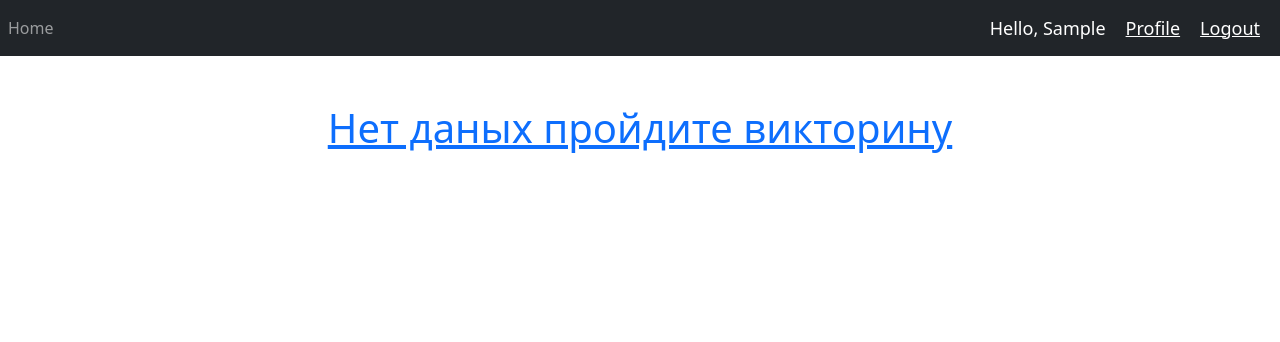
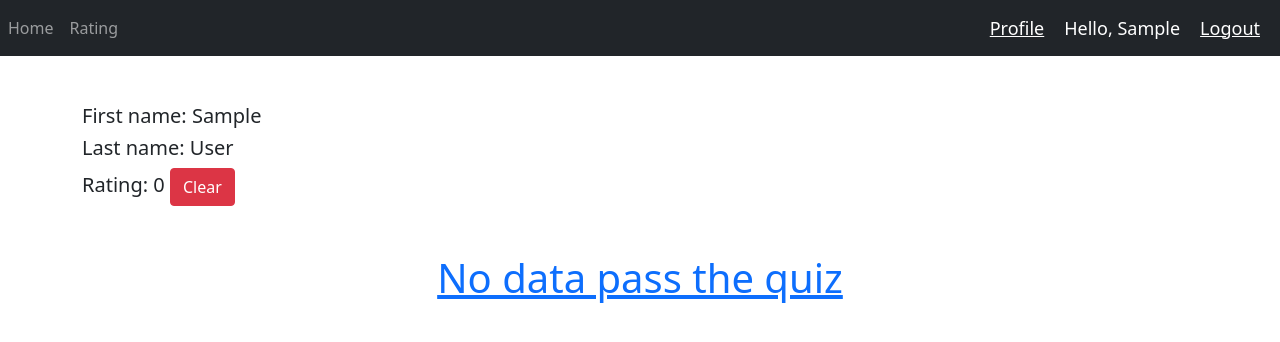
Before and after one commit to OleksiiMartseniuk/Quiz_Web_Application, a Django app: page /profile/ in a window 1280 px wide. Shown: the top 342 px of the page. Run offline with Django 3.2, Linux system fonts and the light colour scheme; the visitor is signed in with stand-in values (Sample User, id 1); data comes from the database, SQL or seed files in the repository.

Commit message:
add rating

```diff
--- a/quiz/admin.py
+++ b/quiz/admin.py
@@ -1,5 +1,5 @@
 from django.contrib import admin
-from .models import Quiz, Question, Answer, Marks_Of_User
+from .models import Quiz, Question, Answer, Marks_Of_User, Rating
 
 admin.site.register(Quiz)
 
@@ -15,3 +15,4 @@ class QuestionAdmin(admin.ModelAdmin):
 admin.site.register(Question, QuestionAdmin)
 admin.site.register(Answer)
 admin.site.register(Marks_Of_User)
+admin.site.register(Rating)
--- a/quiz/forms.py
+++ b/quiz/forms.py
@@ -7,6 +7,10 @@ class LoginForm(forms.ModelForm):
     class Meta:
         model = User
         fields = ['username', 'password']
+
+        widgets = {
+            'password': forms.PasswordInput()
+        }
 
     def clean(self):
         username = self.cleaned_data['username']
@@ -28,6 +32,7 @@ class RegistrationForms(forms.ModelForm):
         widgets = {
             'password': forms.PasswordInput()
         }
+
     def clean_username(self):
         username = self.cleaned_data['username']
         if User.objects.filter(username=username).exists():
--- a/quiz/models.py
+++ b/quiz/models.py
@@ -47,3 +47,11 @@ class Marks_Of_User(models.Model):
 
     def __str__(self):
         return f'{str(self.quiz)} ({self.user.username})'
+
+
+class Rating(models.Model):
+    user = models.ForeignKey(User, on_delete=models.CASCADE)
+    rating = models.FloatField(default=0)
+
+    def __str__(self):
+        return self.user.username
--- a/quiz/templates/quiz/navbar.html
+++ b/quiz/templates/quiz/navbar.html
@@ -22,9 +22,13 @@
       <li class="nav-item">
         <a class="nav-link" href="{% url 'registration' %}">Registration</a>
       </li>
+
        {% else %}
       <li class="nav-item active">
         <a class="nav-link" href="{% url 'home' %}">Home</a>
+      </li>
+        <li class="nav-item active">
+        <a class="nav-link" href="{% url 'rating' %}">Rating</a>
       </li>
         {% endif %}
     </ul>
@@ -32,8 +36,8 @@
 
 
   {% if request.user.is_authenticated  %}
+    <span ><a  class="greet" href="{% url 'profile' %}">Profile</a></span>
     <span class="greet">Hello, {{request.user.first_name}}</span>
-    <span ><a  class="greet" href="{% url 'profile' %}">Profile</a></span>
     <span ><a  class="greet" href="{% url 'logout' %}">Logout</a></span>
   {% endif %}
 </nav>
--- a/quiz/templates/quiz/profile.html
+++ b/quiz/templates/quiz/profile.html
@@ -3,7 +3,13 @@
 {% block content %}
 {% load static %}
 <div class="container">
+
     <div class="top-cover mt-5">
+        <div class="mb-5">
+            <h5>First name: {{rating.user.first_name}}</h5>
+            <h5>Last name: {{rating.user.last_name}}</h5>
+            <h5>Rating: {{rating.rating}} <a class ="btn btn-danger" href="{% url 'clear' %}" >Clear</a></h5>
+        </div>
       {% if marks_of_user%}
         <table class="table">
   <thead>
@@ -33,7 +39,7 @@
   </tbody>
 </table>
       {%else%}
-      <h1 class="text-center"><a href="{% url 'home' %}">Нет даных пройдите викторину </a></h1>
+      <h1 class="text-center"><a href="{% url 'home' %}">No data pass the quiz</a></h1>
       {% endif%}
     </div>
 </div>
--- a/quiz/urls.py
+++ b/quiz/urls.py
@@ -1,11 +1,13 @@
 from django.urls import path
-from .views import QuizView, DetailView, ResultView, LoginView, RegistrationView, logout_view, ProfileView, DeleteView
+from .views import QuizView, DetailView, ResultView, LoginView, RegistrationView, logout_view, ProfileView, DeleteView, RatingView, ClearView
 urlpatterns = [
     path('', QuizView.as_view(), name='home'),
     path('detail/<str:name>/', DetailView.as_view(), name='detail'),
     path('result/', ResultView.as_view(), name='result'),
     path('profile/', ProfileView.as_view(), name='profile'),
     path('delete/<int:pk>/', DeleteView.as_view(), name='delete'),
+    path('clear/', ClearView.as_view(), name='clear'),
+    path('rating/', RatingView.as_view(), name='rating'),
     path('login/', LoginView.as_view(), name='login'),
     path('registration/', RegistrationView.as_view(), name='registration'),
     path('logout/', logout_view, name='logout'),
--- a/quiz/views.py
+++ b/quiz/views.py
@@ -1,6 +1,6 @@
 from django.shortcuts import render, redirect
 from django.views.generic.base import View
-from .models import Answer, Quiz, Marks_Of_User
+from .models import Answer, Quiz, Marks_Of_User, Rating
 from .forms import LoginForm, RegistrationForms
 from django.contrib.auth import authenticate, login, logout
 
@@ -31,9 +31,19 @@ class DetailView(View):
         percentage = (correct / quiz.number_of_questions) * 100
         timer = quiz.time - int(request.POST.get('timer'))
         incorrect = quiz.number_of_questions - correct
+        if not Marks_Of_User.objects.filter(quiz=quiz, user=request.user).exists():
+            if Rating.objects.filter(user=request.user).exists():
+                rating = Rating.objects.get(user=request.user)
+                rating.rating = rating.rating + (percentage*10)
+                rating.save()
+            else:
+                Rating.objects.create(
+                    user=request.user,
+                    rating=percentage*10
+                )
         Marks_Of_User.objects.create(quiz=quiz,
                                      user=request.user,
-                                     score=(correct*10),
+                                     score=(percentage*10),
                                      percentage=percentage,
                                      time=timer,
                                      correct=correct,
@@ -89,6 +99,8 @@ class RegistrationView(View):
             new_user.save()
             user = authenticate(username=form.cleaned_data['username'], password=form.cleaned_data['password'])
             login(request, user)
+            rating = Rating.objects.create(user=request.user)
+            rating.save()
             return redirect('home')
         return render(request, 'quiz/registration.html', {'form': form})
 
@@ -101,15 +113,41 @@ def logout_view(request):
 class ProfileView(View):
 
     def get(self, request):
+        if not request.user.is_authenticated:
+            return redirect('login')
         marks_of_user = Marks_Of_User.objects.filter(user=request.user)
-        return render(request, 'quiz/profile.html', {'marks_of_user': marks_of_user})
+        rating = Rating.objects.create(user=request.user)
+        context = {
+            'marks_of_user': marks_of_user,
+            'rating': rating
+        }
+        return render(request, 'quiz/profile.html', context)
 
 
 class DeleteView(View):
 
     def get(self, request, **kwargs):
         marks_of_user_id = kwargs.get('pk')
-        print(marks_of_user_id)
         marks_of_user = Marks_Of_User.objects.get(id=marks_of_user_id)
         marks_of_user.delete()
         return redirect('profile')
+
+
+class ClearView(View):
+
+    def get(self, request, **kwargs):
+        rating = Rating.objects.get(user=request.user)
+        marks_of_user = Marks_Of_User.objects.filter(user=request.user)
+        for obj in marks_of_user:
+            obj.delete()
+        rating.rating = 0
+        rating.save()
+        return redirect('profile')
+
+
+class RatingView(View):
+
+    def get(self, request):
+        rating = Rating.objects.order_by('-rating')
+        print(rating)
+        return render(request, 'quiz/rating.html', {'rating': rating})
```
Also changed, not shown: quiz/templates/quiz/rating.html (added, +33 -0 lines).
